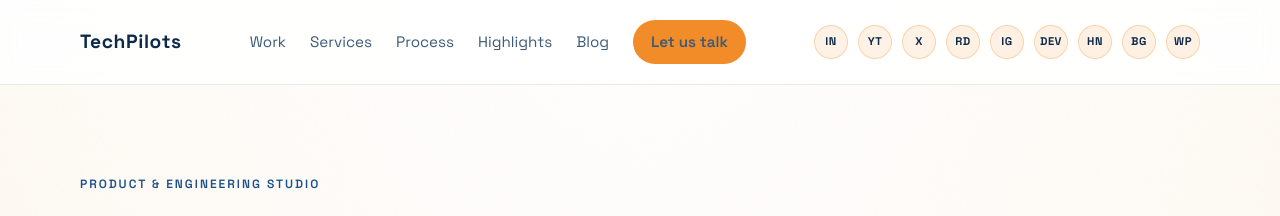
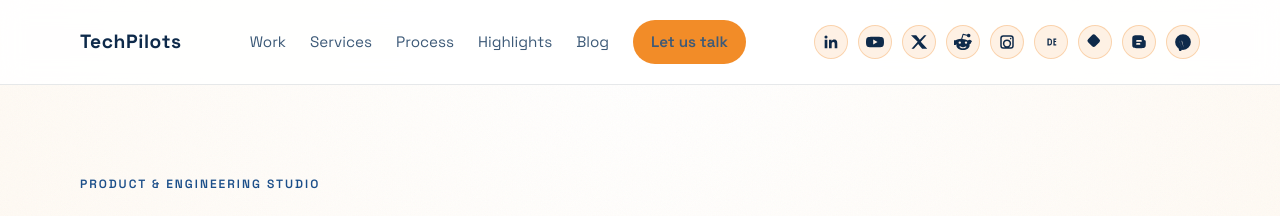
Before and after one commit to TechPilots/techpilots.github.io, a Jekyll site: the page built from index.html, in a window 1280 px wide. Shown: the top 216 px of the page. Built offline with Jekyll 4.4.1, drawn with Linux system fonts in a browser that asks for light colours.

Commit message:
Use SVG social icons

```diff
--- a/_layouts/default.html
+++ b/_layouts/default.html
@@ -38,32 +38,50 @@
           <a href="#contact" class="cta">Let us talk</a>
         </nav>
         <div class="social-links">
-          <a class="social-link" href="https://www.linkedin.com/company/tech-pilots" aria-label="LinkedIn">
-            <span>in</span>
+          <a class="social-link" href="https://www.linkedin.com/company/tech-pilots" aria-label="LinkedIn" target="_blank" rel="noreferrer">
+            <svg viewBox="0 0 24 24" aria-hidden="true">
+              <path d="M20.45 20.45h-3.55v-5.57c0-1.33-.02-3.04-1.85-3.04-1.86 0-2.15 1.45-2.15 2.95v5.66H9.35V9h3.41v1.56h.05c.47-.9 1.62-1.85 3.34-1.85 3.57 0 4.22 2.35 4.22 5.41zM5.34 7.43a2.06 2.06 0 1 1 0-4.12 2.06 2.06 0 0 1 0 4.12m-1.78 13.02h3.56V9H3.56z"/>
+            </svg>
           </a>
-          <a class="social-link" href="https://www.youtube.com/@Tech-Pilots" aria-label="YouTube">
-            <span>yt</span>
+          <a class="social-link" href="https://www.youtube.com/@Tech-Pilots" aria-label="YouTube" target="_blank" rel="noreferrer">
+            <svg viewBox="0 0 24 24" aria-hidden="true">
+              <path d="M23.5 7.6a3 3 0 0 0-2.1-2.1C19.6 5 12 5 12 5s-7.6 0-9.4.5a3 3 0 0 0-2.1 2.1C0 9.4 0 12 0 12s0 2.6.5 4.4a3 3 0 0 0 2.1 2.1C4.4 19 12 19 12 19s7.6 0 9.4-.5a3 3 0 0 0 2.1-2.1c.5-1.8.5-4.4.5-4.4s0-2.6-.5-4.4zM9.6 15.3V8.7L15.4 12z"/>
+            </svg>
           </a>
-          <a class="social-link" href="https://x.com/thetechpilots" aria-label="X">
-            <span>x</span>
+          <a class="social-link" href="https://x.com/thetechpilots" aria-label="X" target="_blank" rel="noreferrer">
+            <svg viewBox="0 0 24 24" aria-hidden="true">
+              <path d="M18.9 3H22l-7.6 8.7L23 21h-6.8l-5.3-6.5L5.2 21H2l8.2-9.3L1.3 3h7l4.8 5.9z"/>
+            </svg>
           </a>
-          <a class="social-link" href="https://www.reddit.com/user/TechPilots/" aria-label="Reddit">
-            <span>rd</span>
+          <a class="social-link" href="https://www.reddit.com/user/TechPilots/" aria-label="Reddit" target="_blank" rel="noreferrer">
+            <svg viewBox="0 0 24 24" aria-hidden="true">
+              <path d="M24 12.2a3.2 3.2 0 0 0-5.5-2.1c-1.9-1.3-4.6-2.1-7.5-2.2l1.6-5.2 4.5 1a2.4 2.4 0 1 0 .3-1.5l-5.1-1.1a.8.8 0 0 0-.9.5l-1.8 6c-3 .1-5.7.9-7.6 2.2A3.2 3.2 0 1 0 3.2 15c0 .1 0 .3.1.4-.1.4-.1.9-.1 1.3 0 3.3 3.9 6 8.8 6s8.8-2.7 8.8-6c0-.4 0-.9-.1-1.3.1-.1.1-.3.1-.4a3.2 3.2 0 0 0 2.2-3.1zM7.7 14.4a1.6 1.6 0 1 1 0-3.2 1.6 1.6 0 0 1 0 3.2zm8.6 4.7c-1.3 1.3-3.9 1.4-4.3 1.4s-3 0-4.3-1.4a.8.8 0 1 1 1.1-1.1c.7.7 2.3.9 3.2.9s2.5-.2 3.2-.9a.8.8 0 0 1 1.1 1.1zm-.3-4.7a1.6 1.6 0 1 1 0-3.2 1.6 1.6 0 0 1 0 3.2z"/>
+            </svg>
           </a>
-          <a class="social-link" href="https://www.instagram.com/thetechpilots/" aria-label="Instagram">
-            <span>ig</span>
+          <a class="social-link" href="https://www.instagram.com/thetechpilots/" aria-label="Instagram" target="_blank" rel="noreferrer">
+            <svg viewBox="0 0 24 24" aria-hidden="true">
+              <path d="M7 3h10a4 4 0 0 1 4 4v10a4 4 0 0 1-4 4H7a4 4 0 0 1-4-4V7a4 4 0 0 1 4-4m10 2H7a2 2 0 0 0-2 2v10a2 2 0 0 0 2 2h10a2 2 0 0 0 2-2V7a2 2 0 0 0-2-2m-5 3.5A5.5 5.5 0 1 1 6.5 14 5.5 5.5 0 0 1 12 8.5m0 2A3.5 3.5 0 1 0 15.5 14 3.5 3.5 0 0 0 12 10.5M18 7.4a1.1 1.1 0 1 1-1.1-1.1A1.1 1.1 0 0 1 18 7.4z"/>
+            </svg>
           </a>
-          <a class="social-link" href="https://dev.to/techpilots" aria-label="Dev.to">
-            <span>dev</span>
+          <a class="social-link" href="https://dev.to/techpilots" aria-label="Dev.to" target="_blank" rel="noreferrer">
+            <svg viewBox="0 0 24 24" aria-hidden="true">
+              <path d="M7.2 7.4h2.6c2.2 0 3.5 1.3 3.5 3.6v2.1c0 2.3-1.3 3.6-3.5 3.6H7.2zM9 9v6h1.1c1.1 0 1.7-.6 1.7-1.9v-2.2c0-1.3-.6-1.9-1.7-1.9zm6.2-1.6h3.8v1.6h-2.1v1.5h1.9v1.6h-1.9V15h2.1v1.6h-3.8z"/>
+            </svg>
           </a>
-          <a class="social-link" href="https://hashnode.com/@techpilots" aria-label="Hashnode">
-            <span>hn</span>
+          <a class="social-link" href="https://hashnode.com/@techpilots" aria-label="Hashnode" target="_blank" rel="noreferrer">
+            <svg viewBox="0 0 24 24" aria-hidden="true">
+              <path d="M8.2 2.8 2.8 8.2a3 3 0 0 0 0 4.2l5.4 5.4a3 3 0 0 0 4.2 0l5.4-5.4a3 3 0 0 0 0-4.2l-5.4-5.4a3 3 0 0 0-4.2 0z"/>
+            </svg>
           </a>
-          <a class="social-link" href="https://thetechpilots.blogspot.com/" aria-label="Blogger">
-            <span>bg</span>
+          <a class="social-link" href="https://thetechpilots.blogspot.com/" aria-label="Blogger" target="_blank" rel="noreferrer">
+            <svg viewBox="0 0 24 24" aria-hidden="true">
+              <path d="M12 3c3.9 0 4.6.1 5.6 1.1 1 1 1.1 1.7 1.1 4.4 0 .6.4 1.1 1 1.2.8.1 1.3.7 1.3 1.5v3.4c0 2.8-.1 3.5-1.1 4.5-1 1-1.7 1.1-4.5 1.1H8.6c-2.8 0-3.5-.1-4.5-1.1-1-1-1.1-1.7-1.1-4.5V8.6c0-2.8.1-3.5 1.1-4.5C5.1 3.1 5.8 3 8.6 3zm-2.6 6.4a1.2 1.2 0 0 0 0 2.4h5.2a1.2 1.2 0 0 0 0-2.4zm0 4a1.2 1.2 0 0 0 0 2.4h3.2a1.2 1.2 0 0 0 0-2.4z"/>
+            </svg>
           </a>
-          <a class="social-link" href="https://thetechpilots.wordpress.com" aria-label="WordPress">
-            <span>wp</span>
+          <a class="social-link" href="https://thetechpilots.wordpress.com" aria-label="WordPress" target="_blank" rel="noreferrer">
+            <svg viewBox="0 0 24 24" aria-hidden="true">
+              <path d="M12 1.5A10.5 10.5 0 1 0 22.5 12 10.5 10.5 0 0 0 12 1.5m0 19.2a8.7 8.7 0 0 1-7.8-4.9l4.6 12.6A8.7 8.7 0 0 1 12 20.7m.9-14.1 3.2 9.4 1.9-6a5.7 5.7 0 0 0-1.1-5.1 8.6 8.6 0 0 0-4-1.1 8.7 8.7 0 0 0-6.3 2.7 6.1 6.1 0 0 0 1.2 0c.8.1 1.4.2 1.4.2.7 0 .8.8.8.8L13 19.6l-2.5-7.2s-.2-.6-.2-1.2a4.8 4.8 0 0 1 .4-1.7 5 5 0 0 0-.8 0c-1.1 0-2.1.2-3.1.6l4.1 11.5-4.1-11.2a8.7 8.7 0 0 1 4.2-1.1 8.6 8.6 0 0 1 4.6 1.3z"/>
+            </svg>
           </a>
         </div>
       </div>
--- a/assets/css/styles.css
+++ b/assets/css/styles.css
@@ -103,6 +103,12 @@ a {
   border: 1px solid rgba(242, 140, 40, 0.3);
   text-transform: uppercase;
   transition: transform 0.2s ease, box-shadow 0.2s ease;
+}
+
+.social-link svg {
+  width: 18px;
+  height: 18px;
+  fill: currentColor;
 }
 
 .social-link:hover {
```
